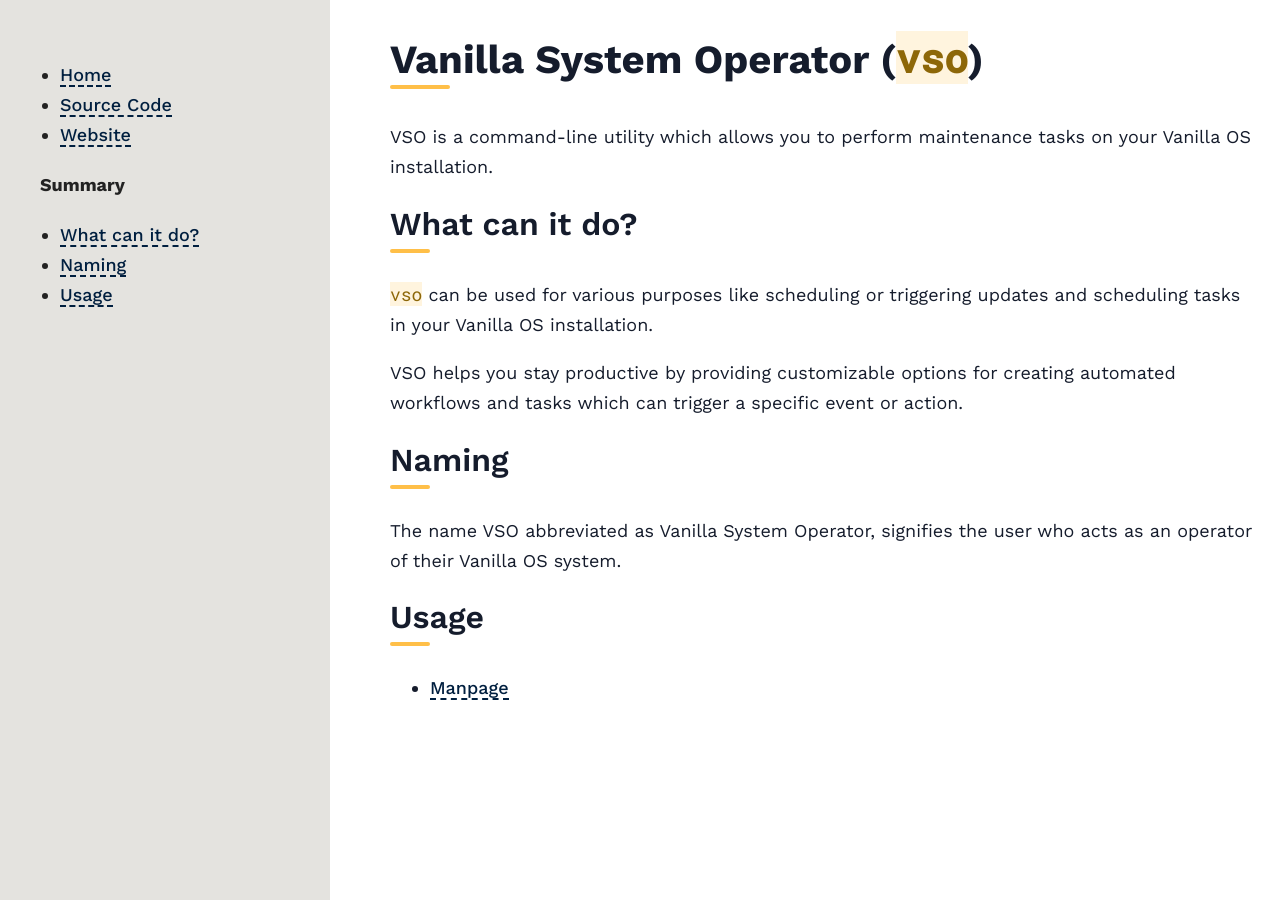
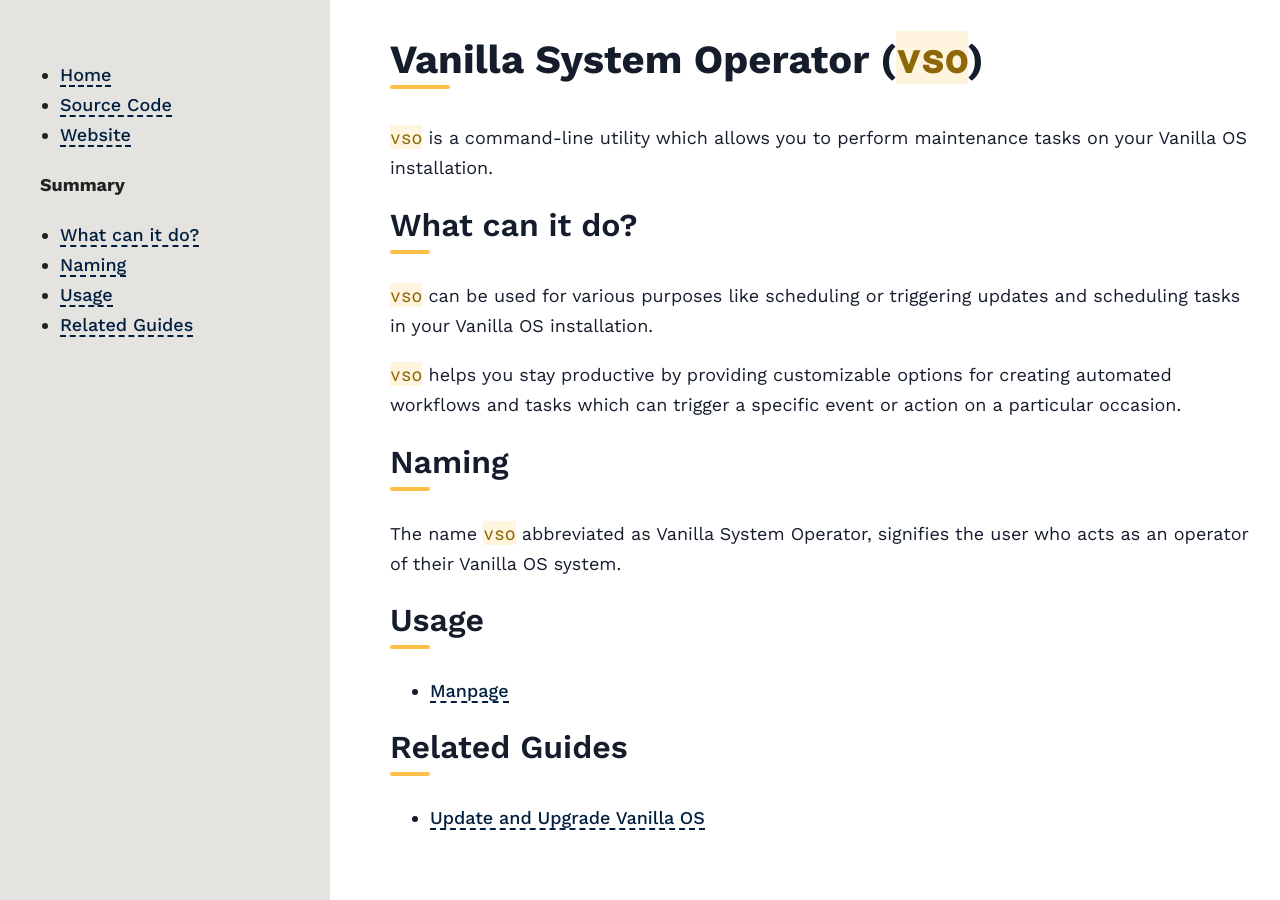
Before and after one commit to Vanilla-OS/documentation, a Jekyll site: the page built from docs/vso/index.md, in a window 1280 px wide. Built offline with Jekyll 4.4.1, drawn with Linux system fonts in a browser that asks for light colours.

Commit message:
vso: update index

```diff
--- a/docs/vso/index.md
+++ b/docs/vso/index.md
@@ -5,18 +5,22 @@ description: Find out how to use vso utility to perform maintenance tasks on Van
 
 # Vanilla System Operator (`vso`)
 
-VSO is a command-line utility which allows you to perform maintenance tasks on your Vanilla OS installation.
+`vso` is a command-line utility which allows you to perform maintenance tasks on your Vanilla OS installation.
 
 ## What can it do?
 
 `vso` can be used for various purposes like scheduling or triggering updates and scheduling tasks in your Vanilla OS installation.
 
-VSO helps you stay productive by providing customizable options for creating automated workflows and tasks which can trigger a specific event or action.
+`vso` helps you stay productive by providing customizable options for creating automated workflows and tasks which can trigger a specific event or action on a particular occasion.
 
 ## Naming
 
-The name VSO abbreviated as Vanilla System Operator, signifies the user who acts as an operator of their Vanilla OS system.
+The name `vso` abbreviated as Vanilla System Operator, signifies the user who acts as an operator of their Vanilla OS system.
 
 ## Usage
 
 - [Manpage](/docs/vso/manpage)
+
+## Related Guides
+
+- [Update and Upgrade Vanilla OS](https://handbook.vanillaos.org/2022/12/10/updates.html)
```
